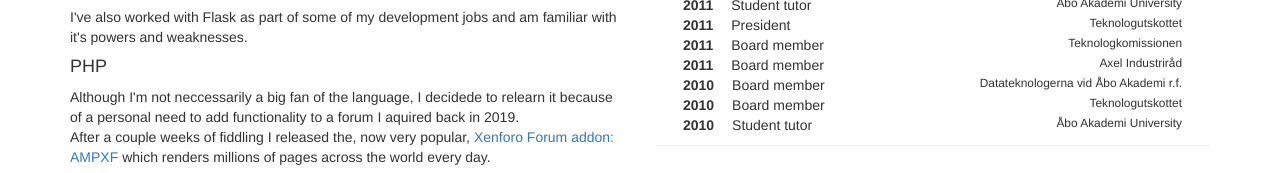
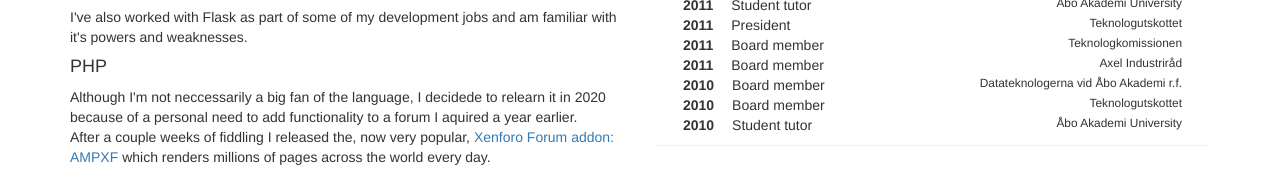
Before and after one commit to MaZZly/mazzly.github.io, a plain HTML site: page index.html in a window 1280 px wide. Shown: the part 2106-2279 px from the top of the page. Drawn offline with nearby package versions, Linux system fonts and the light colour scheme.

Commit message:
Fix typo #2

```diff
--- a/index.html
+++ b/index.html
@@ -364,8 +364,8 @@
 
                 <h4>PHP</h4>
                 <p>
-                    Although I'm not neccessarily a big fan of the language, I decidede to relearn it because
-                    of a personal need to add functionality to a forum I aquired back in 2019.<br>
+                    Although I'm not neccessarily a big fan of the language, I decidede to relearn it in 2020 because
+                    of a personal need to add functionality to a forum I aquired a year earlier.<br>
                     After a couple weeks of fiddling I released the, now very popular,
                     <a href="https://xenforo.com/community/resources/categories/add-ons-2-x.44/?order=rating_weighted&direction=desc" target="_blank">
                         Xenforo Forum addon: AMPXF
```
